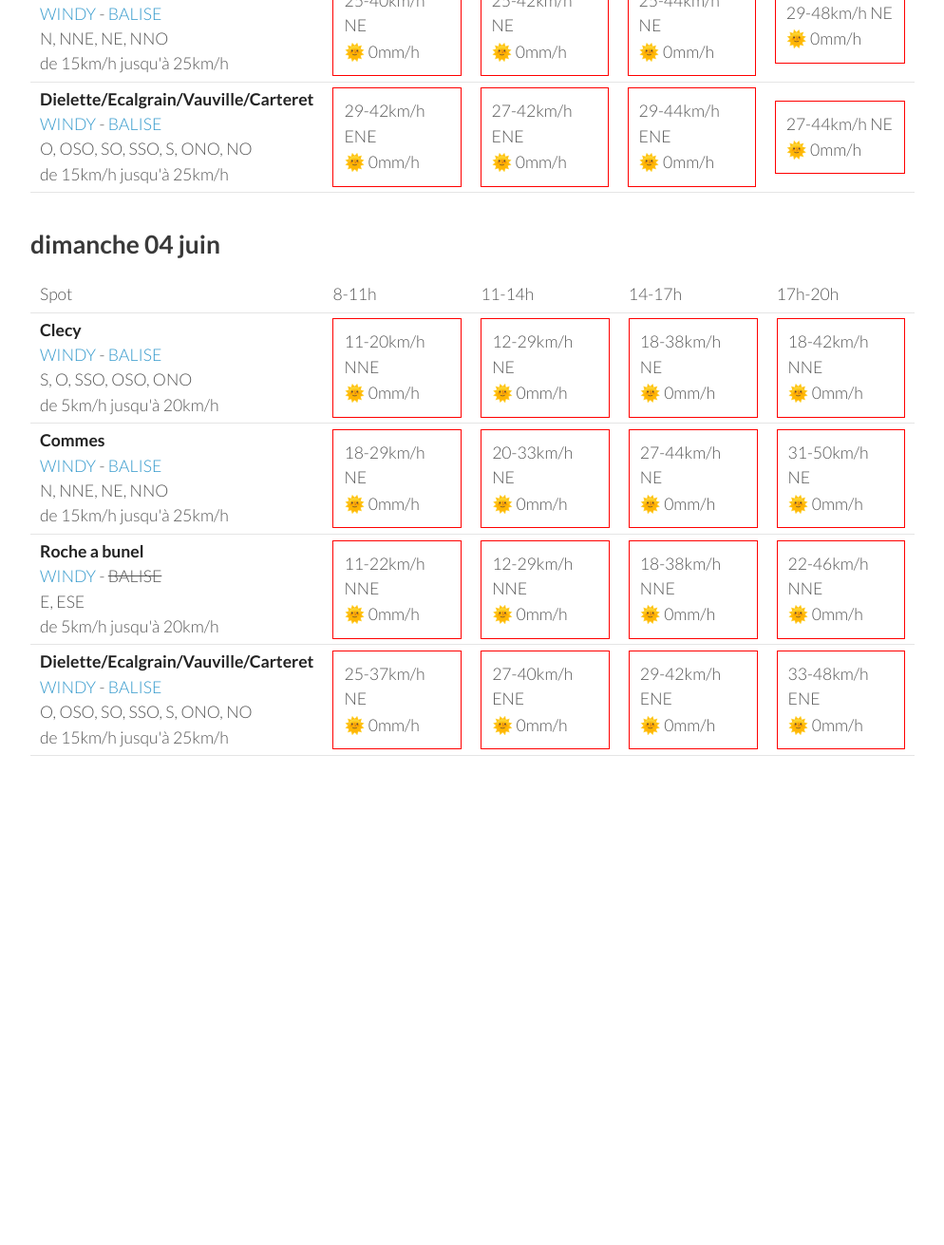
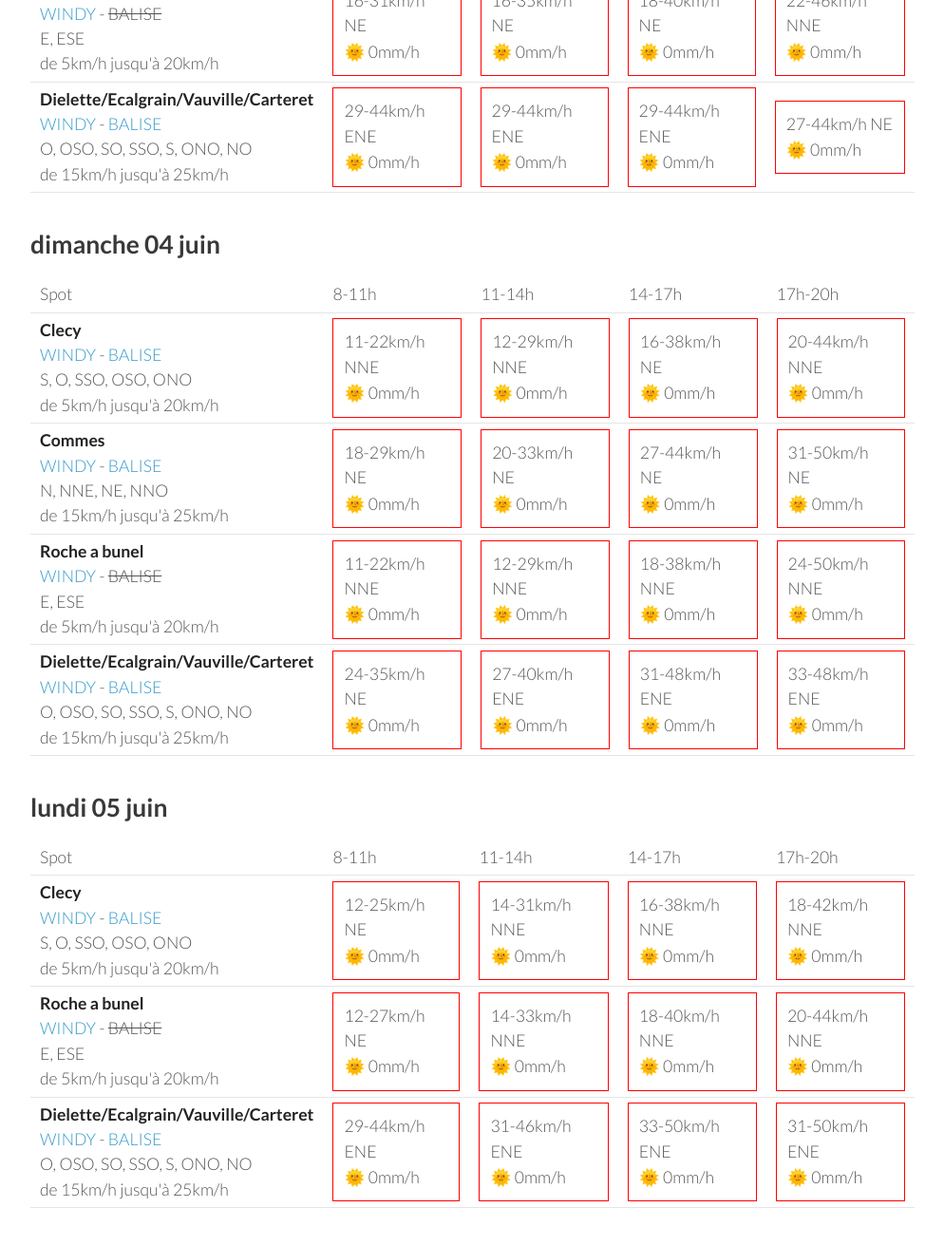
Before and after one commit to parapente-dans-le-nord/parapente-dans-le-nord.github.io, a Jekyll site: the page built from normandie.markdown, in a window 1280 px wide and 1400 px high, scrolled down 2408 px. Shown: the top 1311 px of the window at 95% size, without its empty margins (26-1020 px from the left). Built offline with Jekyll 4.4.1, drawn with Linux system fonts in a browser that asks for light colours; before the commit the page ends 3332 px from its top, so only the background shows below that; some of the changed text lies outside the part shown.

Commit message:
update index.markdown

```diff
--- a/normandie.markdown
+++ b/normandie.markdown
@@ -136,9 +136,9 @@ page mise à jour le mercredi 31 mai 06:46
 <tr>
         <td><strong>Clecy</strong><br><a href="https://windy.com/48.929/-0.470?48.516,-0.470,8">WINDY</a> - <span class=""><a href="http://www.balisemeteo.com/balise.php?idBalise=122">BALISE</a> </span><br> <span class="vent-favorable">S, O, SSO, OSO, ONO</span><br><span class="force-vent">de 5km/h jusqu'à 20km/h</span> </td>
 
-            <td><div class="not-flyable"><p>18-37km/h NE</p><p>🌞 0mm/h</p></div></td>
-            <td><div class="not-flyable"><p>14-38km/h NE</p><p>🌞 0mm/h</p></div></td>
-            <td><div class="not-flyable"><p>16-37km/h NNE</p><p>🌞 0mm/h</p></div></td>
+            <td><div class="not-flyable"><p>18-38km/h NE</p><p>🌞 0mm/h</p></div></td>
+            <td><div class="not-flyable"><p>14-40km/h NE</p><p>🌞 0mm/h</p></div></td>
+            <td><div class="not-flyable"><p>16-38km/h NNE</p><p>🌞 0mm/h</p></div></td>
             <td><div class="not-flyable"><p>18-42km/h NNE</p><p>🌞 0mm/h</p></div></td>
 
 
@@ -156,9 +156,9 @@ page mise à jour le mercredi 31 mai 06:46
 <tr>
         <td><strong>Roche a bunel</strong><br><a href="https://windy.com/48.993/-0.499?48.580,-0.499,8">WINDY</a> - <span class="no-balise"> BALISE </span><br> <span class="vent-favorable">E, ESE</span><br><span class="force-vent">de 5km/h jusqu'à 20km/h</span> </td>
 
-            <td><div class="not-flyable"><p>18-38km/h NE</p><p>🌞 0mm/h</p></div></td>
-            <td><div class="not-flyable"><p>16-38km/h NE</p><p>🌞 0mm/h</p></div></td>
-            <td><div class="not-flyable"><p>16-38km/h NNE</p><p>🌞 0mm/h</p></div></td>
+            <td><div class="not-flyable"><p>20-38km/h NE</p><p>🌞 0mm/h</p></div></td>
+            <td><div class="not-flyable"><p>16-40km/h NE</p><p>🌞 0mm/h</p></div></td>
+            <td><div class="not-flyable"><p>18-40km/h NNE</p><p>🌞 0mm/h</p></div></td>
             <td><div class="not-flyable"><p>20-44km/h NNE</p><p>🌞 0mm/h</p></div></td>
 
 
@@ -167,9 +167,9 @@ page mise à jour le mercredi 31 mai 06:46
         <td><strong>Dielette/Ecalgrain/Vauville/Carteret</strong><br><a href="https://windy.com/49.650/-1.856?49.243,-1.856,8">WINDY</a> - <span class=""><a href="http://www.balisemeteo.com/balise.php?idBalise=81">BALISE</a> </span><br> <span class="vent-favorable">O, OSO, SO, SSO, S, ONO, NO</span><br><span class="force-vent">de 15km/h jusqu'à 25km/h</span> </td>
 
             <td><div class="not-flyable"><p>37-55km/h ENE</p><p>🌞 0mm/h</p></div></td>
-            <td><div class="not-flyable"><p>35-53km/h ENE</p><p>🌞 0mm/h</p></div></td>
-            <td><div class="not-flyable"><p>37-55km/h ENE</p><p>🌞 0mm/h</p></div></td>
-            <td><div class="not-flyable"><p>33-55km/h ENE</p><p>🌞 0mm/h</p></div></td>
+            <td><div class="not-flyable"><p>37-53km/h ENE</p><p>🌞 0mm/h</p></div></td>
+            <td><div class="not-flyable"><p>37-53km/h ENE</p><p>🌞 0mm/h</p></div></td>
+            <td><div class="not-flyable"><p>35-55km/h ENE</p><p>🌞 0mm/h</p></div></td>
 
 
     </tr>
@@ -193,17 +193,7 @@ page mise à jour le mercredi 31 mai 06:46
         <td><strong>Clecy</strong><br><a href="https://windy.com/48.929/-0.470?48.516,-0.470,8">WINDY</a> - <span class=""><a href="http://www.balisemeteo.com/balise.php?idBalise=122">BALISE</a> </span><br> <span class="vent-favorable">S, O, SSO, OSO, ONO</span><br><span class="force-vent">de 5km/h jusqu'à 20km/h</span> </td>
 
             <td><div class="not-flyable"><p>14-29km/h NE</p><p>🌞 0mm/h</p></div></td>
-            <td><div class="not-flyable"><p>14-31km/h NE</p><p>🌞 0mm/h</p></div></td>
-            <td><div class="not-flyable"><p>18-40km/h NE</p><p>🌞 0mm/h</p></div></td>
-            <td><div class="not-flyable"><p>18-42km/h NNE</p><p>🌞 0mm/h</p></div></td>
-
-
-    </tr>
-<tr>
-        <td><strong>Roche a bunel</strong><br><a href="https://windy.com/48.993/-0.499?48.580,-0.499,8">WINDY</a> - <span class="no-balise"> BALISE </span><br> <span class="vent-favorable">E, ESE</span><br><span class="force-vent">de 5km/h jusqu'à 20km/h</span> </td>
-
-            <td><div class="not-flyable"><p>14-29km/h NE</p><p>🌞 0mm/h</p></div></td>
-            <td><div class="not-flyable"><p>14-33km/h NE</p><p>🌞 0mm/h</p></div></td>
+            <td><div class="not-flyable"><p>14-35km/h NE</p><p>🌞 0mm/h</p></div></td>
             <td><div class="not-flyable"><p>18-40km/h NE</p><p>🌞 0mm/h</p></div></td>
             <td><div class="not-flyable"><p>20-44km/h NNE</p><p>🌞 0mm/h</p></div></td>
 
@@ -220,10 +210,20 @@ page mise à jour le mercredi 31 mai 06:46
 
     </tr>
 <tr>
+        <td><strong>Roche a bunel</strong><br><a href="https://windy.com/48.993/-0.499?48.580,-0.499,8">WINDY</a> - <span class="no-balise"> BALISE </span><br> <span class="vent-favorable">E, ESE</span><br><span class="force-vent">de 5km/h jusqu'à 20km/h</span> </td>
+
+            <td><div class="not-flyable"><p>16-31km/h NE</p><p>🌞 0mm/h</p></div></td>
+            <td><div class="not-flyable"><p>16-35km/h NE</p><p>🌞 0mm/h</p></div></td>
+            <td><div class="not-flyable"><p>18-40km/h NE</p><p>🌞 0mm/h</p></div></td>
+            <td><div class="not-flyable"><p>22-46km/h NNE</p><p>🌞 0mm/h</p></div></td>
+
+
+    </tr>
+<tr>
         <td><strong>Dielette/Ecalgrain/Vauville/Carteret</strong><br><a href="https://windy.com/49.650/-1.856?49.243,-1.856,8">WINDY</a> - <span class=""><a href="http://www.balisemeteo.com/balise.php?idBalise=81">BALISE</a> </span><br> <span class="vent-favorable">O, OSO, SO, SSO, S, ONO, NO</span><br><span class="force-vent">de 15km/h jusqu'à 25km/h</span> </td>
 
-            <td><div class="not-flyable"><p>29-42km/h ENE</p><p>🌞 0mm/h</p></div></td>
-            <td><div class="not-flyable"><p>27-42km/h ENE</p><p>🌞 0mm/h</p></div></td>
+            <td><div class="not-flyable"><p>29-44km/h ENE</p><p>🌞 0mm/h</p></div></td>
+            <td><div class="not-flyable"><p>29-44km/h ENE</p><p>🌞 0mm/h</p></div></td>
             <td><div class="not-flyable"><p>29-44km/h ENE</p><p>🌞 0mm/h</p></div></td>
             <td><div class="not-flyable"><p>27-44km/h NE</p><p>🌞 0mm/h</p></div></td>
 
@@ -248,10 +248,10 @@ page mise à jour le mercredi 31 mai 06:46
 <tr>
         <td><strong>Clecy</strong><br><a href="https://windy.com/48.929/-0.470?48.516,-0.470,8">WINDY</a> - <span class=""><a href="http://www.balisemeteo.com/balise.php?idBalise=122">BALISE</a> </span><br> <span class="vent-favorable">S, O, SSO, OSO, ONO</span><br><span class="force-vent">de 5km/h jusqu'à 20km/h</span> </td>
 
-            <td><div class="not-flyable"><p>11-20km/h NNE</p><p>🌞 0mm/h</p></div></td>
-            <td><div class="not-flyable"><p>12-29km/h NE</p><p>🌞 0mm/h</p></div></td>
-            <td><div class="not-flyable"><p>18-38km/h NE</p><p>🌞 0mm/h</p></div></td>
-            <td><div class="not-flyable"><p>18-42km/h NNE</p><p>🌞 0mm/h</p></div></td>
+            <td><div class="not-flyable"><p>11-22km/h NNE</p><p>🌞 0mm/h</p></div></td>
+            <td><div class="not-flyable"><p>12-29km/h NNE</p><p>🌞 0mm/h</p></div></td>
+            <td><div class="not-flyable"><p>16-38km/h NE</p><p>🌞 0mm/h</p></div></td>
+            <td><div class="not-flyable"><p>20-44km/h NNE</p><p>🌞 0mm/h</p></div></td>
 
 
     </tr>
@@ -271,16 +271,16 @@ page mise à jour le mercredi 31 mai 06:46
             <td><div class="not-flyable"><p>11-22km/h NNE</p><p>🌞 0mm/h</p></div></td>
             <td><div class="not-flyable"><p>12-29km/h NNE</p><p>🌞 0mm/h</p></div></td>
             <td><div class="not-flyable"><p>18-38km/h NNE</p><p>🌞 0mm/h</p></div></td>
-            <td><div class="not-flyable"><p>22-46km/h NNE</p><p>🌞 0mm/h</p></div></td>
+            <td><div class="not-flyable"><p>24-50km/h NNE</p><p>🌞 0mm/h</p></div></td>
 
 
     </tr>
 <tr>
         <td><strong>Dielette/Ecalgrain/Vauville/Carteret</strong><br><a href="https://windy.com/49.650/-1.856?49.243,-1.856,8">WINDY</a> - <span class=""><a href="http://www.balisemeteo.com/balise.php?idBalise=81">BALISE</a> </span><br> <span class="vent-favorable">O, OSO, SO, SSO, S, ONO, NO</span><br><span class="force-vent">de 15km/h jusqu'à 25km/h</span> </td>
 
-            <td><div class="not-flyable"><p>25-37km/h NE</p><p>🌞 0mm/h</p></div></td>
+            <td><div class="not-flyable"><p>24-35km/h NE</p><p>🌞 0mm/h</p></div></td>
             <td><div class="not-flyable"><p>27-40km/h ENE</p><p>🌞 0mm/h</p></div></td>
-            <td><div class="not-flyable"><p>29-42km/h ENE</p><p>🌞 0mm/h</p></div></td>
+            <td><div class="not-flyable"><p>31-48km/h ENE</p><p>🌞 0mm/h</p></div></td>
             <td><div class="not-flyable"><p>33-48km/h ENE</p><p>🌞 0mm/h</p></div></td>
 
 
@@ -289,3 +289,49 @@ page mise à jour le mercredi 31 mai 06:46
 </tbody>
 </table>
 {:/}
+## lundi 05 juin
+
+{::nomarkdown}
+<table>
+  <tbody>
+    <tr>
+      <td>Spot</td>
+      <td>8-11h</td>
+      <td>11-14h</td>
+      <td>14-17h</td>
+      <td>17h-20h</td>
+    </tr>
+<tr>
+        <td><strong>Clecy</strong><br><a href="https://windy.com/48.929/-0.470?48.516,-0.470,8">WINDY</a> - <span class=""><a href="http://www.balisemeteo.com/balise.php?idBalise=122">BALISE</a> </span><br> <span class="vent-favorable">S, O, SSO, OSO, ONO</span><br><span class="force-vent">de 5km/h jusqu'à 20km/h</span> </td>
+
+            <td><div class="not-flyable"><p>12-25km/h NE</p><p>🌞 0mm/h</p></div></td>
+            <td><div class="not-flyable"><p>14-31km/h NNE</p><p>🌞 0mm/h</p></div></td>
+            <td><div class="not-flyable"><p>16-38km/h NNE</p><p>🌞 0mm/h</p></div></td>
+            <td><div class="not-flyable"><p>18-42km/h NNE</p><p>🌞 0mm/h</p></div></td>
+
+
+    </tr>
+<tr>
+        <td><strong>Roche a bunel</strong><br><a href="https://windy.com/48.993/-0.499?48.580,-0.499,8">WINDY</a> - <span class="no-balise"> BALISE </span><br> <span class="vent-favorable">E, ESE</span><br><span class="force-vent">de 5km/h jusqu'à 20km/h</span> </td>
+
+            <td><div class="not-flyable"><p>12-27km/h NE</p><p>🌞 0mm/h</p></div></td>
+            <td><div class="not-flyable"><p>14-33km/h NNE</p><p>🌞 0mm/h</p></div></td>
+            <td><div class="not-flyable"><p>18-40km/h NNE</p><p>🌞 0mm/h</p></div></td>
+            <td><div class="not-flyable"><p>20-44km/h NNE</p><p>🌞 0mm/h</p></div></td>
+
+
+    </tr>
+<tr>
+        <td><strong>Dielette/Ecalgrain/Vauville/Carteret</strong><br><a href="https://windy.com/49.650/-1.856?49.243,-1.856,8">WINDY</a> - <span class=""><a href="http://www.balisemeteo.com/balise.php?idBalise=81">BALISE</a> </span><br> <span class="vent-favorable">O, OSO, SO, SSO, S, ONO, NO</span><br><span class="force-vent">de 15km/h jusqu'à 25km/h</span> </td>
+
+            <td><div class="not-flyable"><p>29-44km/h ENE</p><p>🌞 0mm/h</p></div></td>
+            <td><div class="not-flyable"><p>31-46km/h ENE</p><p>🌞 0mm/h</p></div></td>
+            <td><div class="not-flyable"><p>33-50km/h ENE</p><p>🌞 0mm/h</p></div></td>
+            <td><div class="not-flyable"><p>31-50km/h ENE</p><p>🌞 0mm/h</p></div></td>
+
+
+    </tr>
+
+</tbody>
+</table>
+{:/}
```
Also changed, not shown: other parts of normandie.markdown (+1 -1 lines).
